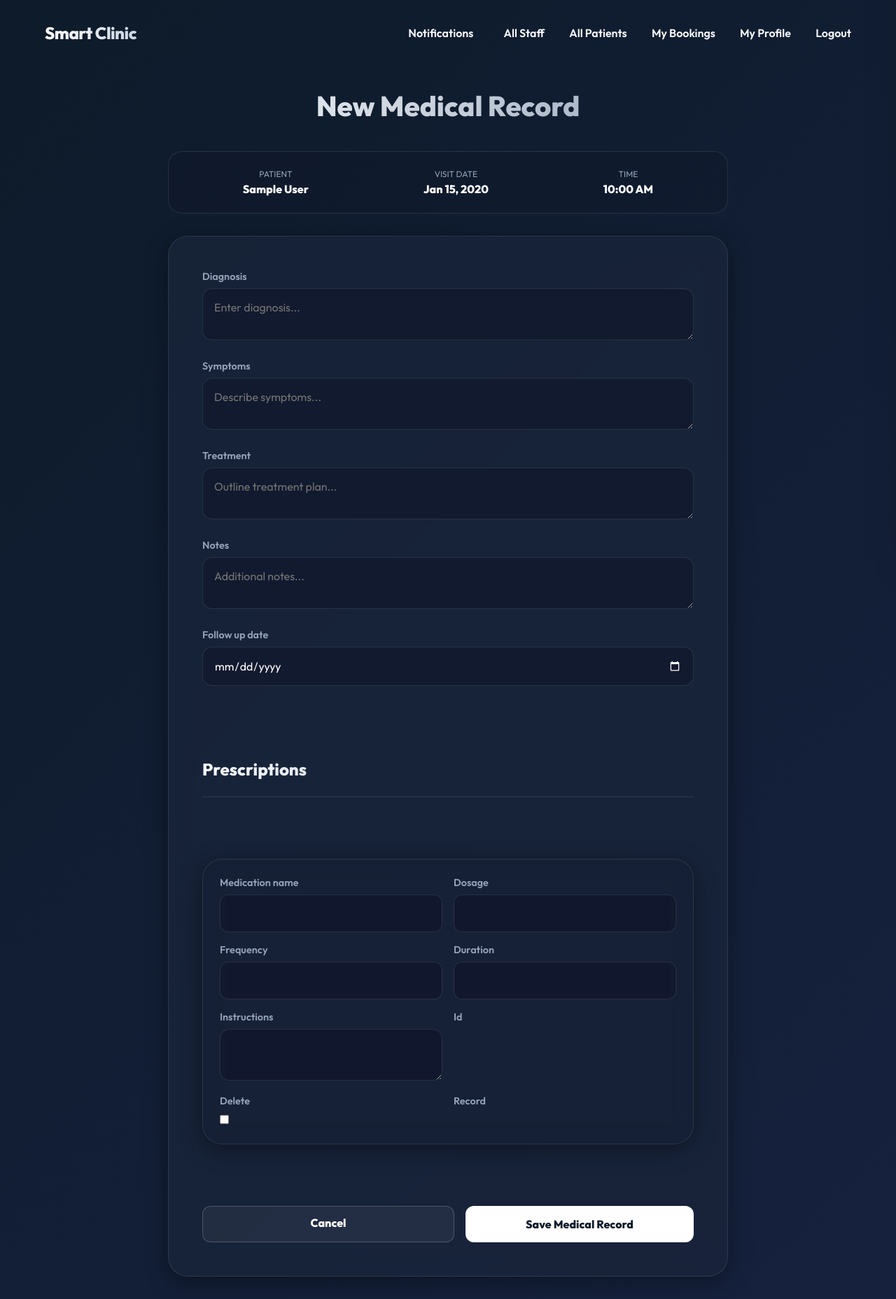
After one commit to peerawattae/Smart_Clinic, a Django app: page /records/add/1/ in a window 1280 px wide. The commit adds this page. Shown: the whole page at 70% size. Run offline with Django 5.2, Linux system fonts and the light colour scheme; a user stored in the database is signed in; tables that the repository leaves empty hold one stand-in row (values such as "Sample post").

Commit message:
add new feature to create medical record and attached precsiption for doctor

```diff
--- a/appointments/templates/appointments/appointment_detail.html
+++ b/appointments/templates/appointments/appointment_detail.html
@@ -151,7 +151,8 @@
 
     <div class="action-row">
         {% if request.user.role == 'doctor' or request.user.is_superuser %}
-            <a href="{% url 'appointments:appointment_update' appointment.pk %}" class="btn" style="padding: 0.8rem 1.5rem;">Update Outcome / Notes</a>
+            <a href="{% url 'appointments:appointment_update' appointment.pk %}" class="btn btn-outline" style="padding: 0.8rem 1.5rem;">Update Status</a>
+            <a href="{% url 'records:add_record' appointment.pk %}" class="btn" style="padding: 0.8rem 1.5rem;">Create Medical Record</a>
         {% endif %}
 
         {% if appointment.status == 'pending' and request.user.role == 'patient' %}
--- /dev/null
+++ b/records/forms.py
@@ -0,0 +1,50 @@
+from django import forms
+from .models import MedicalRecord, Prescription, VitalSign
+
+class MedicalRecordForm(forms.ModelForm):
+    class Meta:
+        model = MedicalRecord
+        fields = ['diagnosis', 'symptoms', 'treatment', 'notes', 'follow_up_date']
+        widgets = {
+            'diagnosis': forms.Textarea(attrs={'rows': 2, 'class': 'glass-input', 'placeholder': 'Enter diagnosis...'}),
+            'symptoms': forms.Textarea(attrs={'rows': 2, 'class': 'glass-input', 'placeholder': 'Describe symptoms...'}),
+            'treatment': forms.Textarea(attrs={'rows': 2, 'class': 'glass-input', 'placeholder': 'Outline treatment plan...'}),
+            'notes': forms.Textarea(attrs={'rows': 2, 'class': 'glass-input', 'placeholder': 'Additional notes...'}),
+            'follow_up_date': forms.DateInput(attrs={'type': 'date', 'class': 'glass-input'}),
+        }
+
+class PrescriptionForm(forms.ModelForm):
+    class Meta:
+        model = Prescription
+        fields = ['medication_name', 'dosage', 'frequency', 'duration', 'instructions']
+        widgets = {
+            'medication_name': forms.TextInput(attrs={'class': 'glass-input'}),
+            'dosage': forms.TextInput(attrs={'class': 'glass-input'}),
+            'frequency': forms.TextInput(attrs={'class': 'glass-input'}),
+            'duration': forms.TextInput(attrs={'class': 'glass-input'}),
+            'instructions': forms.Textarea(attrs={'rows': 2, 'class': 'glass-input'}),
+        }
+
+class VitalSignForm(forms.ModelForm):
+    class Meta:
+        model = VitalSign
+        fields = ['temperature', 'blood_pressure_systolic', 'blood_pressure_diastolic', 'heart_rate', 'respiratory_rate', 'weight', 'height']
+        widgets = {
+            'temperature': forms.NumberInput(attrs={'class': 'glass-input', 'step': '0.1'}),
+            'blood_pressure_systolic': forms.NumberInput(attrs={'class': 'glass-input'}),
+            'blood_pressure_diastolic': forms.NumberInput(attrs={'class': 'glass-input'}),
+            'heart_rate': forms.NumberInput(attrs={'class': 'glass-input'}),
+            'respiratory_rate': forms.NumberInput(attrs={'class': 'glass-input'}),
+            'weight': forms.NumberInput(attrs={'class': 'glass-input', 'step': '0.01'}),
+            'height': forms.NumberInput(attrs={'class': 'glass-input', 'step': '0.01'}),
+        }
+
+from django.forms import inlineformset_factory
+
+PrescriptionFormSet = inlineformset_factory(
+    MedicalRecord,
+    Prescription,
+    form=PrescriptionForm,
+    extra=1,
+    can_delete=True
+)
--- /dev/null
+++ b/records/templates/records/medical_record_form.html
@@ -0,0 +1,173 @@
+{% extends 'users/base.html' %}
+
+{% block title %}Create Medical Record - Smart Clinic{% endblock %}
+
+{% block content %}
+<style>
+    .form-container {
+        width: 100%;
+        max-width: 800px;
+        z-index: 10;
+        animation: slideUp 0.8s cubic-bezier(0.16, 1, 0.3, 1);
+    }
+
+    .form-header {
+        text-align: center;
+        margin-bottom: 2.5rem;
+    }
+
+    .form-header h1 {
+        font-size: 2.5rem;
+        font-weight: 800;
+        background: linear-gradient(to right, #F8FAFC, #94A3B8);
+        -webkit-background-clip: text;
+        background-clip: text;
+        -webkit-text-fill-color: transparent;
+        margin-bottom: 0.5rem;
+    }
+
+    .info-summary {
+        background: rgba(15, 23, 42, 0.4);
+        padding: 1.5rem;
+        border-radius: 20px;
+        margin-bottom: 2rem;
+        border: 1px solid var(--glass-border);
+        display: flex;
+        justify-content: space-around;
+        text-align: center;
+    }
+
+    .info-item .label {
+        font-size: 0.75rem;
+        color: #94A3B8;
+        text-transform: uppercase;
+        display: block;
+        margin-bottom: 0.25rem;
+    }
+
+    .info-item .value {
+        font-weight: 700;
+        color: white;
+    }
+
+    .glass-card {
+        background: var(--glass-bg);
+        backdrop-filter: blur(16px);
+        -webkit-backdrop-filter: blur(16px);
+        border: 1px solid var(--glass-border);
+        box-shadow: var(--glass-shadow);
+        border-radius: 28px;
+        padding: 3rem;
+    }
+
+    .field-group {
+        display: grid;
+        grid-template-columns: 1fr;
+        gap: 1.5rem;
+        margin-bottom: 2rem;
+    }
+
+    .field-wrapper label {
+        display: block;
+        margin-bottom: 0.5rem;
+        color: #94A3B8;
+        font-weight: 600;
+        font-size: 0.9rem;
+    }
+
+    .glass-input {
+        width: 100%;
+        padding: 1rem;
+        background: rgba(15, 23, 42, 0.6);
+        border: 1px solid var(--glass-border);
+        border-radius: 14px;
+        color: white;
+        font-size: 1rem;
+        transition: all 0.3s ease;
+        outline: none;
+    }
+
+    .glass-input:focus {
+        border-color: var(--primary);
+        background: rgba(15, 23, 42, 0.8);
+        box-shadow: 0 0 0 4px rgba(79, 70, 229, 0.15);
+    }
+
+    .form-actions {
+        display: flex;
+        gap: 1rem;
+        margin-top: 3rem;
+    }
+
+    .btn-full {
+        flex: 1;
+        padding: 1rem;
+    }
+</style>
+
+<div class="form-container">
+    <div class="form-header">
+        <h1>New Medical Record</h1>
+    </div>
+
+    <div class="info-summary">
+        <div class="info-item">
+            <span class="label">Patient</span>
+            <span class="value">{{ appointment.patient.get_full_name }}</span>
+        </div>
+        <div class="info-item">
+            <span class="label">Visit Date</span>
+            <span class="value">{{ appointment.date|date:"M d, Y" }}</span>
+        </div>
+        <div class="info-item">
+            <span class="label">Time</span>
+            <span class="value">{{ appointment.time_slot|time:"g:i A" }}</span>
+        </div>
+    </div>
+
+    <div class="glass-card">
+        <form method="post">
+            {% csrf_token %}
+
+            <div class="field-group">
+                {% for field in form %}
+                    <div class="field-wrapper">
+                        <label for="{{ field.id_for_label }}">{{ field.label }}</label>
+                        {{ field }}
+                        {% if field.errors %}
+                            <div class="errorlist" style="color: #EF4444; font-size: 0.8rem; margin-top: 0.25rem;">
+                                {{ field.errors }}
+                            </div>
+                        {% endif %}
+                    </div>
+                {% endfor %}
+            </div>
+
+            <div class="form-header" style="text-align: left; margin-top: 3rem; border-bottom: 1px solid var(--glass-border); padding-bottom: 1rem;">
+                <h1 style="font-size: 1.5rem;">Prescriptions</h1>
+            </div>
+
+            <div id="prescription-formset" style="margin-top: 1.5rem;">
+                {{ prescriptions.management_form }}
+                {% for p_form in prescriptions %}
+                    <div class="prescription-form glass-card" style="padding: 1.5rem; margin-bottom: 1rem; background: rgba(15, 23, 42, 0.2);">
+                        <div style="display: grid; grid-template-columns: 1fr 1fr; gap: 1rem;">
+                            {% for p_field in p_form %}
+                                <div class="field-wrapper">
+                                    <label>{{ p_field.label }}</label>
+                                    {{ p_field }}
+                                </div>
+                            {% endfor %}
+                        </div>
+                    </div>
+                {% endfor %}
+            </div>
+
+            <div class="form-actions">
+                <a href="{% url 'appointments:appointment_detail' appointment.pk %}" class="btn btn-outline" style="flex: 1;">Cancel</a>
+                <button type="submit" class="btn btn-full">Save Medical Record</button>
+            </div>
+        </form>
+    </div>
+</div>
+{% endblock %}
--- /dev/null
+++ b/records/urls.py
@@ -0,0 +1,11 @@
+from django.urls import path
+from . import views
+
+app_name = 'records'
+
+urlpatterns = [
+    path('add/<int:appointment_id>/', views.MedicalRecordCreateView.as_view(), name='add_record'),
+    path('<int:pk>/', views.MedicalRecordDetailView.as_view(), name='record_detail'),
+    path('<int:record_id>/request-access/', views.request_medical_record_access, name='request_access'),
+    path('approve-request/<int:request_id>/', views.approve_medical_record_access, name='approve_access'),
+]
--- /dev/null
+++ b/records/views.py
@@ -0,0 +1,136 @@
+from django.shortcuts import render, redirect, get_object_or_404
+from django.contrib.auth.mixins import LoginRequiredMixin, UserPassesTestMixin
+from django.views.generic import CreateView, DetailView, ListView
+from django.urls import reverse, reverse_lazy
+from django.contrib import messages
+from django.utils import timezone
+from .models import MedicalRecord, MedicalRecordAccessRequest, Prescription
+from .forms import MedicalRecordForm, PrescriptionFormSet
+from appointments.models import Appointment
+from users.models import Notification, User
+
+class MedicalRecordCreateView(LoginRequiredMixin, UserPassesTestMixin, CreateView):
+    model = MedicalRecord
+    form_class = MedicalRecordForm
+    template_name = 'records/medical_record_form.html'
+
+    def test_func(self):
+        return self.request.user.role == 'doctor' or self.request.user.is_superuser
+
+    def get_context_data(self, **kwargs):
+        context = super().get_context_data(**kwargs)
+        appointment = get_object_or_404(Appointment, pk=self.kwargs.get('appointment_id'))
+        context['appointment'] = appointment
+        if self.request.POST:
+            context['prescriptions'] = PrescriptionFormSet(self.request.POST)
+        else:
+            context['prescriptions'] = PrescriptionFormSet()
+        return context
+
+    def form_valid(self, form):
+        context = self.get_context_data()
+        prescriptions = context['prescriptions']
+        appointment = context['appointment']
+
+        form.instance.doctor = self.request.user
+        form.instance.patient = appointment.patient
+        form.instance.appointment = appointment
+
+        if prescriptions.is_valid():
+            self.object = form.save()
+            prescriptions.instance = self.object
+            prescriptions.save()
+
+            appointment.status = 'completed'
+            appointment.save()
+
+            return redirect(self.get_success_url())
+        else:
+            return self.render_to_response(self.get_context_data(form=form))
+
+    def get_success_url(self):
+        return reverse_lazy('appointments:appointment_detail', kwargs={'pk': self.kwargs.get('appointment_id')})
+
+class MedicalRecordDetailView(LoginRequiredMixin, DetailView):
+    model = MedicalRecord
+    template_name = 'records/medical_record_detail.html'
+    context_object_name = 'record'
+
+    def get_context_data(self, **kwargs):
+        context = super().get_context_data(**kwargs)
+        record = self.get_object()
+        user = self.request.user
+
+        # Check access status
+        has_access = False
+        if user == record.doctor or user.is_superuser or user.role == 'admin':
+            has_access = True
+        elif user == record.patient:
+            # Check for approved access request
+            access_request = MedicalRecordAccessRequest.objects.filter(record=record, patient=user, status='approved').first()
+            if access_request:
+                has_access = True
+            else:
+                context['pending_request'] = MedicalRecordAccessRequest.objects.filter(record=record, patient=user, status='pending').exists()
+
+        context['has_access'] = has_access
+        context['prescriptions'] = record.prescriptions.all()
+        return context
+
+def request_medical_record_access(request, record_id):
+    if request.method == 'POST':
+        record = get_object_or_404(MedicalRecord, id=record_id)
+        if request.user != record.patient:
+            messages.error(request, "You can only request access to your own records.")
+            return redirect('appointments:appointment_list')
+
+        access_request, created = MedicalRecordAccessRequest.objects.get_or_create(
+            record=record,
+            patient=request.user
+        )
+
+        if created:
+            # Notify the doctor
+            Notification.objects.create(
+                user=record.doctor,
+                title="New Case Access Request",
+                message=f"Patient {request.user.get_full_name()} has requested access to the full medical record for the visit on {record.created_at.date()}.",
+                link=reverse('records:record_detail', kwargs={'pk': record.id})
+            )
+            messages.success(request, "Access request sent to Dr. " + record.doctor.get_full_name())
+        else:
+            messages.info(request, "You already have a " + access_request.status + " request for this record.")
+
+        return redirect('records:record_detail', pk=record_id)
+    return redirect('appointments:appointment_list')
+
+def approve_medical_record_access(request, request_id):
+    access_request = get_object_or_404(MedicalRecordAccessRequest, id=request_id)
+
+    # Only the authoring doctor or admin can approve
+    if request.user != access_request.record.doctor and not request.user.role == 'admin':
+        messages.error(request, "Unauthorized.")
+        return redirect('home')
+
+    if request.method == 'POST':
+        action = request.POST.get('action')
+        if action == 'approve':
+            access_request.status = 'approved'
+            access_request.approval_date = timezone.now()
+            access_request.save()
+
+            # Notify patient
+            Notification.objects.create(
+                user=access_request.patient,
+                title="Medical Record Access Approved",
+                message=f"Dr. {request.user.get_full_name()} has approved your request to view the full medical record from {access_request.record.created_at.date()}.",
+                link=reverse('records:record_detail', kwargs={'pk': access_request.record.id})
+            )
+            messages.success(request, "Request approved.")
+        elif action == 'reject':
+            access_request.status = 'rejected'
+            access_request.save()
+            messages.info(request, "Request rejected.")
+
+        return redirect('records:record_detail', pk=access_request.record.id)
+    return redirect('home')
--- a/smart_clinic/urls.py
+++ b/smart_clinic/urls.py
@@ -21,4 +21,5 @@ urlpatterns = [
     path('admin/', admin.site.urls),
     path('', include('users.urls')),
     path('appointments/', include('appointments.urls', namespace='appointments')),
+    path('records/', include('records.urls', namespace='records')),
 ]
--- a/users/models/notifications.py
+++ b/users/models/notifications.py
@@ -5,6 +5,7 @@ class Notification(models.Model):
     user = models.ForeignKey(User, on_delete=models.CASCADE, related_name='notifications')
     title = models.CharField(max_length=255)
     message = models.TextField()
+    link = models.URLField(max_length=500, null=True, blank=True)
     is_read = models.BooleanField(default=False)
     created_at = models.DateTimeField(auto_now_add=True)
 
--- a/users/templates/users/base.html
+++ b/users/templates/users/base.html
@@ -437,13 +437,18 @@
         </div>
         <div class="notif-sidebar-content">
             {% for notification in recent_notifications %}
-                <div id="notif-{{ notification.id }}" class="notif-item-sidebar {% if not notification.is_read %}unread{% endif %}">
+                <div id="notif-{{ notification.id }}" class="notif-item-sidebar {% if not notification.is_read %}unread{% endif %}" {% if notification.link %}onclick="window.location.href='{{ notification.link }}'" style="cursor: pointer;"{% endif %}>
                     <div style="display: flex; justify-content: space-between; align-items: flex-start;">
                         <h4 style="margin: 0; padding-right: 1rem;">{{ notification.title }}</h4>
-                        <button onclick="deleteNotification({{ notification.id }})" class="delete-notif-btn" title="Dismiss">&times;</button>
+                        <button onclick="deleteNotification(event, {{ notification.id }})" class="delete-notif-btn" title="Dismiss">&times;</button>
                     </div>
                     <p>{{ notification.message }}</p>
-                    <span>{{ notification.created_at|timesince }} ago</span>
+                    <div style="display: flex; justify-content: space-between; align-items: center;">
+                        <span>{{ notification.created_at|timesince }} ago</span>
+                        {% if notification.link %}
+                            <span style="color: var(--primary); font-size: 0.7rem; font-weight: 700;">Click to view &rarr;</span>
+                        {% endif %}
+                    </div>
                 </div>
 
             {% empty %}
@@ -471,7 +476,8 @@
             }
         }
 
-        function deleteNotification(id) {
+        function deleteNotification(event, id) {
+            event.stopPropagation();
             const csrfToken = document.querySelector('[name=csrfmiddlewaretoken]').value;
             fetch(`/notifications/${id}/delete/`, {
                 method: 'POST',
```
Also changed, not shown: appointments/templates/appointments/appointment_list.html (+11 -1 lines), records/models.py (+21 -0 lines), records/templates/records/medical_record_detail.html (added, +181 -0 lines), records/migrations/0003_medicalrecordaccessrequest.py (added), users/migrations/0003_notification_link.py (added).
